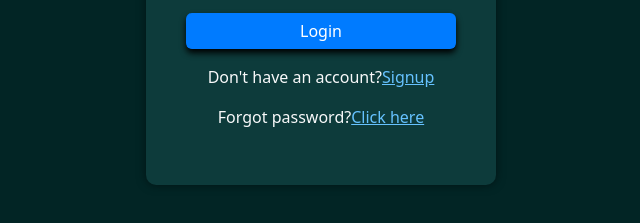
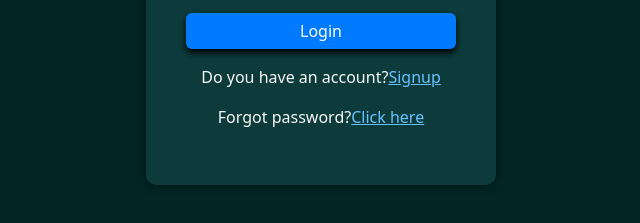
Before and after one commit to gumera123/My_first_repo, a plain HTML site: page login.html in a window 1280 px wide. Shown: the part 463-686 px from the top of the page, 319-959 px from the left. Drawn offline with nearby package versions, Linux system fonts and the light colour scheme.

Commit message:
Update login.html
Pangutana

```diff
--- a/login.html
+++ b/login.html
@@ -90,7 +90,7 @@
             <button type="submit" class="btn btn-login">Login</button>
 
             <!-- Signup Link -->
-            <p class="text-light mt-3">Don't have an account? <a href="signup.html">Signup</a></p>
+            <p class="text-light mt-3">Do you have an account?<a href="signup.html">Signup</a></p>
 
             <!-- Forgot Password Link -->
             <p class="text-light">Forgot password? <a href="forgot-password.html">Click here</a></p>
```
